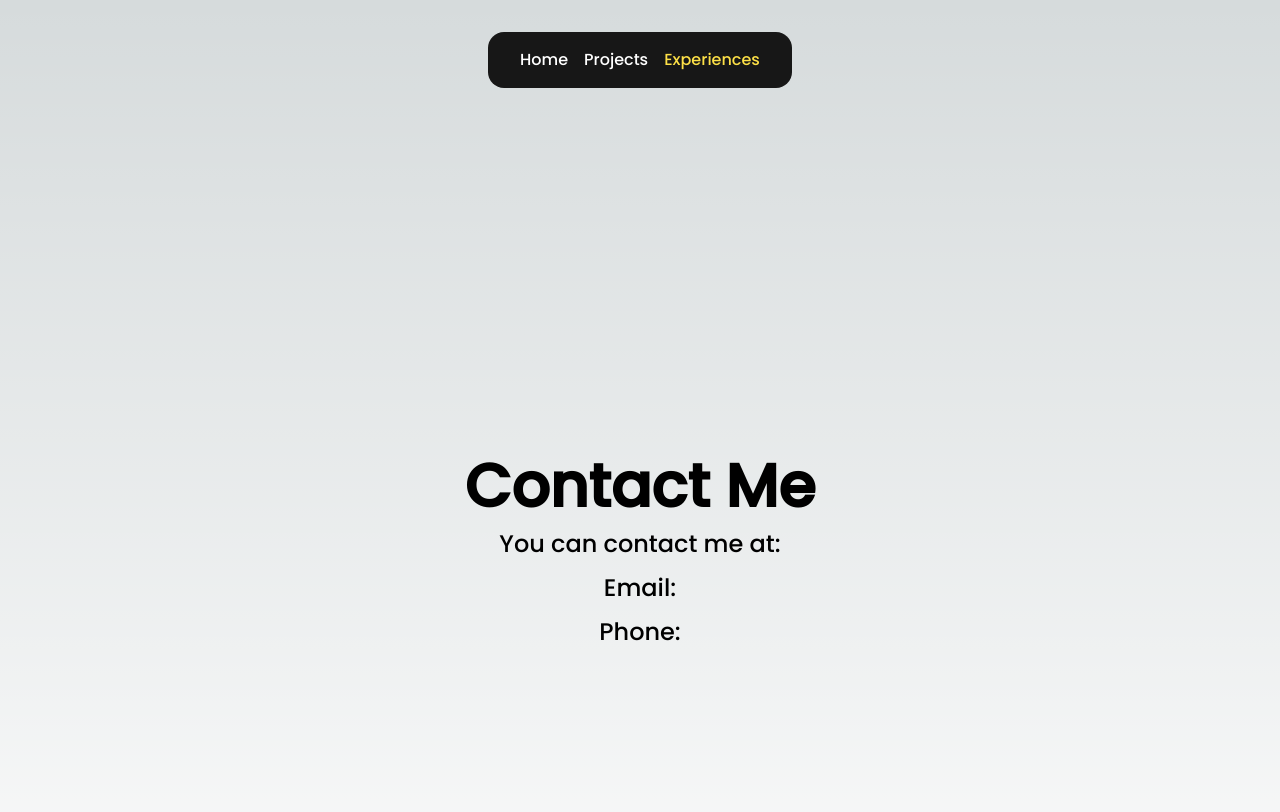
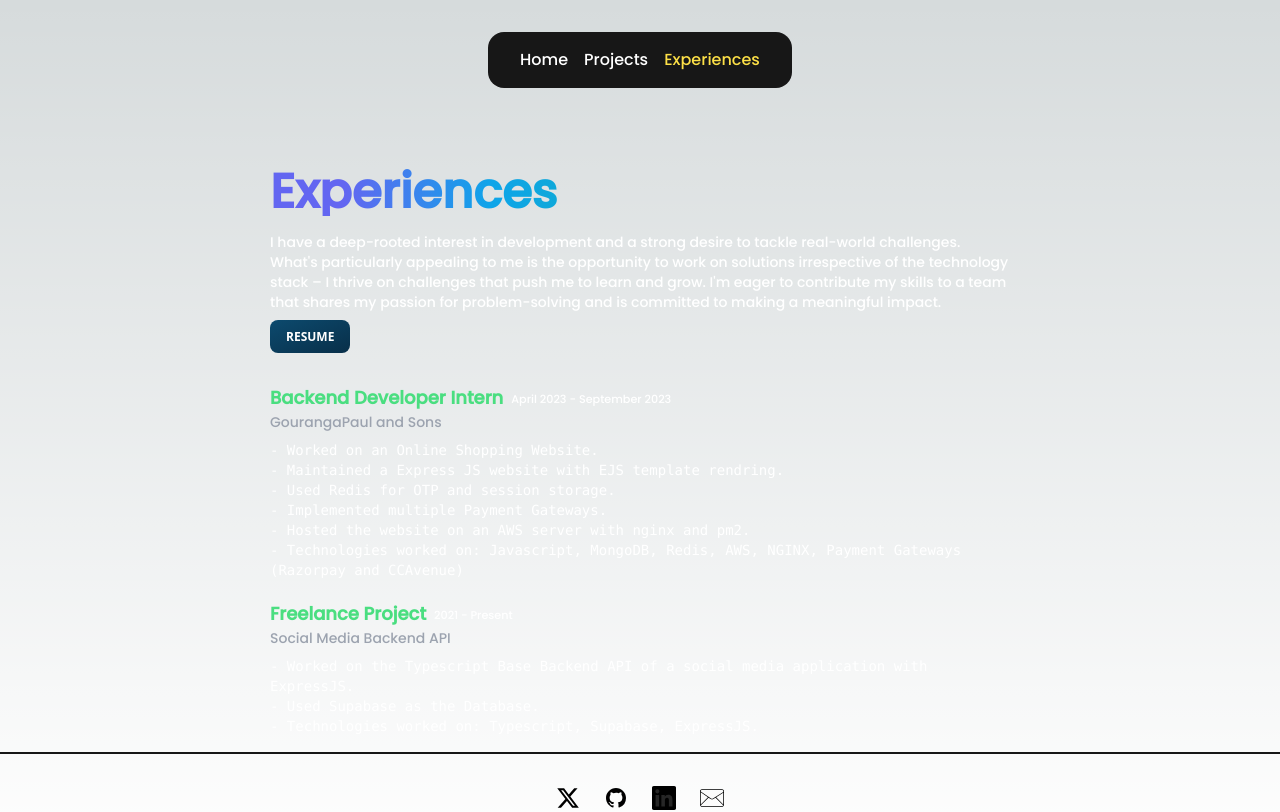
Before and after one commit to AakashRawat04/PortfolioV2, a Next.js app: page /experiences in a window 1280 px wide. Shown: the top 812 px of the page. Built offline with nearby package versions, Linux system fonts and the light colour scheme.

Commit message:
feat: add experiences page + favicon

```diff
--- a/app/experiences/page.tsx
+++ b/app/experiences/page.tsx
@@ -1,12 +1,27 @@
+import { Toaster, toast } from "sonner";
+import ExperiencesList from "../ui/experiences";
+import ResumeButton from "../ui/resumeButton";
+
 export default function Experiences() {
 	return (
-		<div className="flex flex-col items-center justify-center min-h-screen py-2">
-			<main className="flex flex-col items-center justify-center flex-1 px-20 text-center">
-				<h1 className="text-6xl font-bold">Contact Me</h1>
-				<p className="mt-3 text-2xl">You can contact me at:</p>
-				<p className="mt-3 text-2xl">Email:</p>
-				<p className="mt-3 text-2xl">Phone:</p>
-			</main>
+		<div className="flex justify-center items-center my-5 md:my-4">
+			<Toaster richColors />
+			<div className="text-white w-[350px] md:w-[740px]">
+				<h1 className="font-bold text-3xl md:text-5xl mb-1 text-transparent bg-gradient-to-r from-indigo-500 from-10% via-sky-500 via-30% to-emerald-500 to-90% bg-clip-text">
+					Experiences
+				</h1>
+				<p className="mt-4 text-sm">
+					I have a deep-rooted interest in development and a strong desire to
+					tackle real-world challenges. What&apos;s particularly appealing to me
+					is the opportunity to work on solutions irrespective of the technology
+					stack – I thrive on challenges that push me to learn and grow.
+					I&apos;m eager to contribute my skills to a team that shares my
+					passion for problem-solving and is committed to making a meaningful
+					impact.
+				</p>
+				<ResumeButton />
+				<ExperiencesList />
+			</div>
 		</div>
 	);
 }
--- /dev/null
+++ b/app/icon.tsx
@@ -0,0 +1,36 @@
+import { ImageResponse } from "next/og";
+
+// Route segment config
+export const runtime = "edge";
+
+// Image metadata
+export const size = {
+	width: 32,
+	height: 32,
+};
+export const contentType = "image/png";
+
+// Image generation
+export default function Icon() {
+	return new ImageResponse(
+		(
+			<div
+				style={{
+					fontSize: 24,
+					background: "black",
+					width: "100%",
+					height: "100%",
+					display: "flex",
+					alignItems: "center",
+					justifyContent: "center",
+					color: "yellow",
+				}}
+			>
+				A
+			</div>
+		),
+		{
+			...size,
+		}
+	);
+}
--- /dev/null
+++ b/app/ui/experiences.tsx
@@ -0,0 +1,72 @@
+"use client";
+import Link from "next/link";
+import { toast } from "sonner";
+
+const experiences = [
+	{
+		title: "Backend Developer Intern",
+		company: "GourangaPaul and Sons",
+		link: "http://gourangapaul.com/",
+		duration: "April 2023 - September 2023",
+		description: [
+			"Worked on an Online Shopping Website.",
+			"Maintained a Express JS website with EJS template rendring.",
+			"Used Redis for OTP and session storage.",
+			"Implemented multiple Payment Gateways.",
+			"Hosted the website on an AWS server with nginx and pm2.",
+			`Technologies worked on: Javascript, MongoDB, Redis, AWS, NGINX, Payment
+    Gateways (Razorpay and CCAvenue)`,
+		],
+	},
+	{
+		title: "Freelance Project",
+		company: "Social Media Backend API",
+		link: "",
+		duration: "2021 - Present",
+		description: [
+			`Worked on the Typescript Base Backend API of a social media application with
+    ExpressJS.`,
+			"Used Supabase as the Database.",
+			`Technologies worked on: Typescript, Supabase, ExpressJS.`,
+		],
+	},
+];
+
+export default function ExperiencesList() {
+	return (
+		<div className="mt-9 flex flex-col gap-5">
+			{experiences.map((experience, index) => (
+				<div key={index}>
+					<div className="flex flex-row items-center">
+						<h2 className="font-bold text-lg text-green-400">
+							{experience.title}
+						</h2>
+						<p className="px-2 text-sm">
+							<small>{experience.duration}</small>
+						</p>
+					</div>
+					<p className="text-sm text-gray-400">
+						<Link
+							href={experience.link}
+							onClick={(e) => {
+								if (!experience.link) {
+									e.preventDefault();
+									toast.error("The URL is not available", { duration: 1000 });
+								}
+							}}
+						>
+							{experience.company}
+						</Link>
+					</p>
+					<ul className="mt-2 ">
+						{experience.description.map((point, pointIndex) => (
+							<li key={pointIndex}>
+								<div className=" font-mono text-sm">- {point}</div>
+							</li>
+						))}
+					</ul>
+				</div>
+			))}
+		</div>
+	);
+}
--- /dev/null
+++ b/app/ui/resumeButton.tsx
@@ -0,0 +1,27 @@
+"use client";
+import Link from "next/link";
+import { toast } from "sonner";
+
+export default function ResumeButton() {
+	const url =
+		"https://drive.google.com/file/d/1gGEsRIq0OoFrtAYSePbyR2r7ZII7F0zq/view?usp=sharing";
+	return (
+		<div className="mt-3">
+			<Link
+				target="_blank"
+				href={url}
+				className="select-none rounded-lg  py-2 px-4 text-center align-middle font-sans text-xs font-bold uppercase text-white bg-gradient-to-br from-sky-900 to-sky-950"
+				type="button"
+				data-ripple-light="true"
+				onClick={(e) => {
+					if (!url) {
+						e.preventDefault();
+						toast.error("The url is not available", { duration: 1000 });
+					}
+				}}
+			>
+				Resume
+			</Link>
+		</div>
+	);
+}
```
